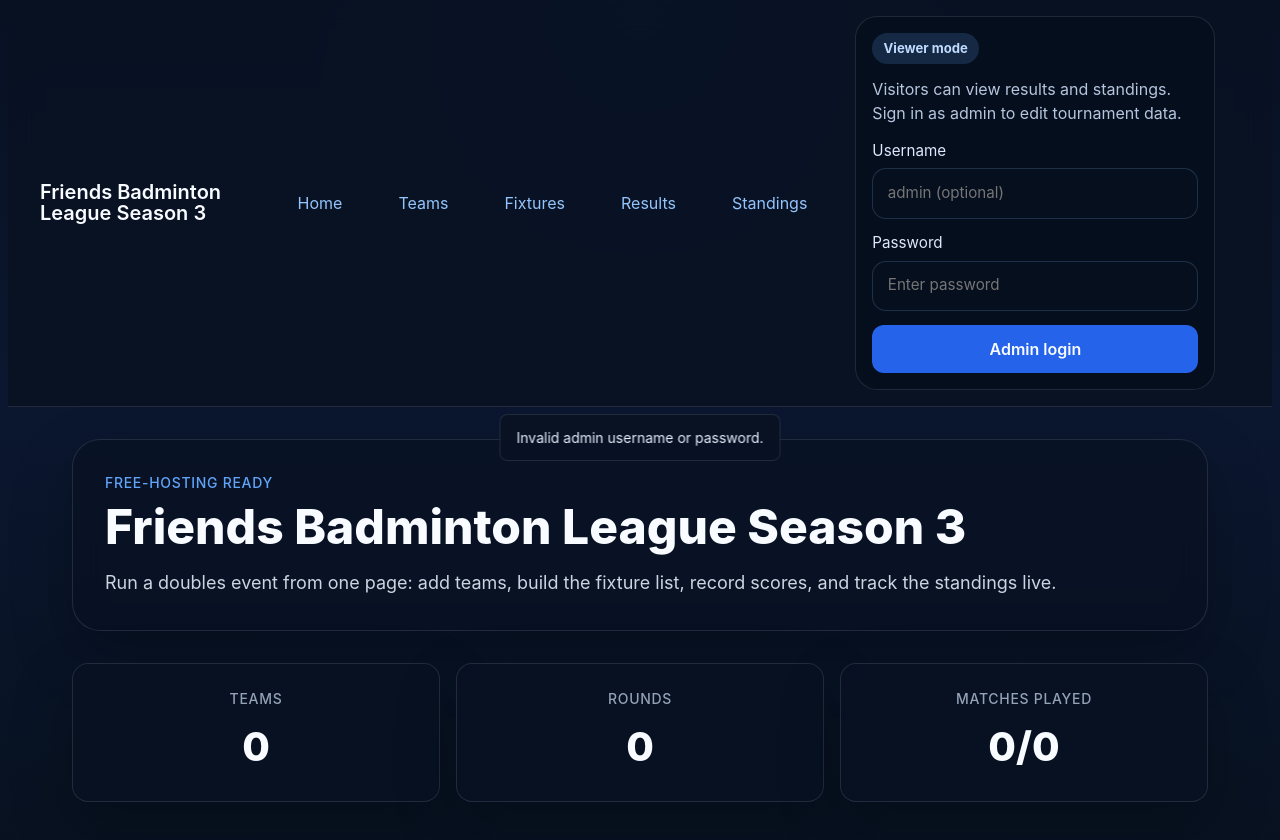
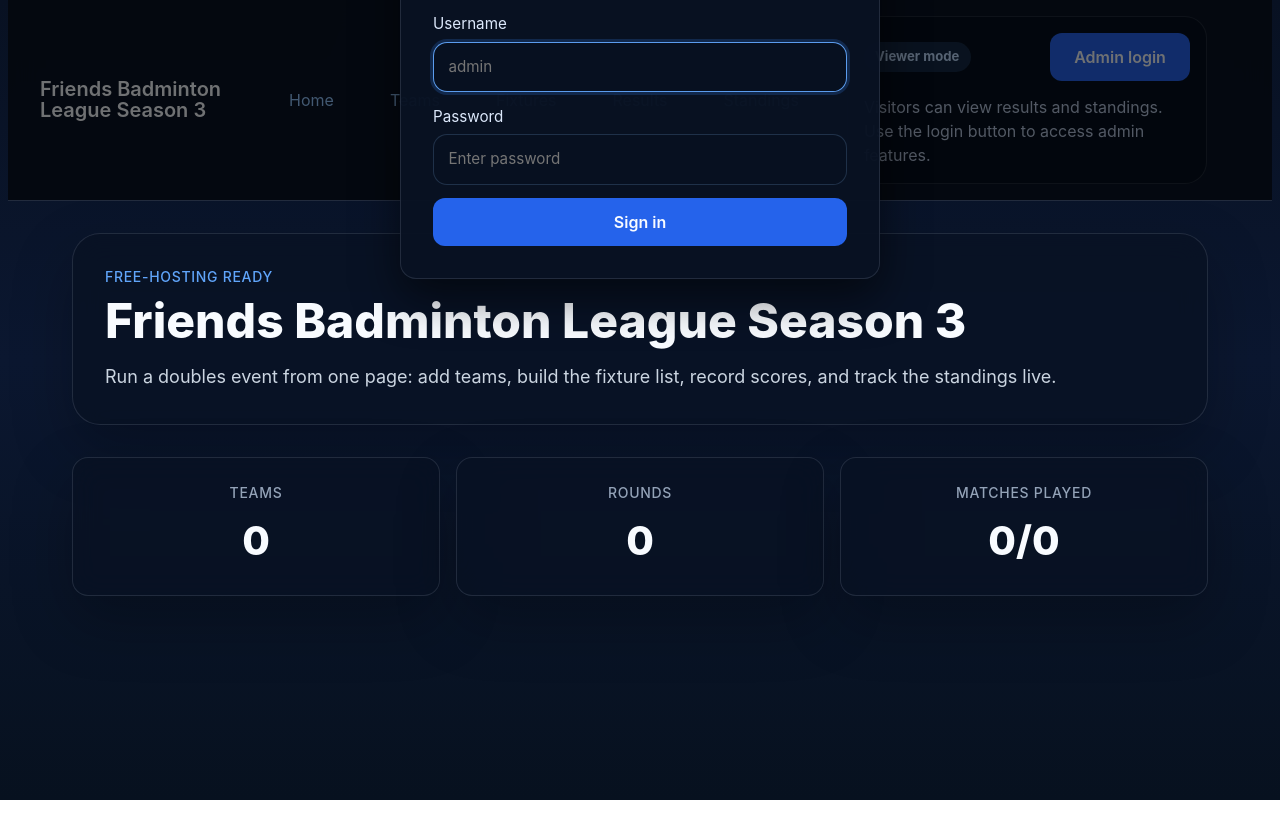
Before and after one commit to Sujay-Nakhare-Git/friends-badminton-league, a React (Vite) app in the folder friends-badminton-league/: page / in a window 1280 px wide. Both pictures are taken after a click on the button "Admin login". Shown: the top 840 px of the page. After the commit the page ends 800 px from the top, so only its background shows below. Built offline with nearby package versions, Linux system fonts and the light colour scheme; the HTML template or start-up script is replaced by a standard one.

Commit message:
Update admin login UX with top-right button and modal popup

```diff
--- a/friends-badminton-league/src/components/Navigation.tsx
+++ b/friends-badminton-league/src/components/Navigation.tsx
@@ -8,6 +8,7 @@ export function Navigation() {
   const { isAdmin, login, logout } = useAdmin()
   const [adminForm, setAdminForm] = useState<AdminForm>(emptyAdminForm)
   const [message, setMessage] = useState<string>('')
+  const [showLoginModal, setShowLoginModal] = useState(false)
 
   const handleAdminLogin = (event: FormEvent<HTMLFormElement>) => {
     event.preventDefault()
@@ -16,6 +17,7 @@ export function Navigation() {
     if (success) {
       setAdminForm(emptyAdminForm)
       setMessage('Admin access granted.')
+      setShowLoginModal(false)
     } else {
       setMessage('Invalid admin username or password.')
     }
@@ -50,16 +52,44 @@ export function Navigation() {
                 <button className="ghost-button" type="button" onClick={handleAdminLogout}>
                   Logout
                 </button>
-              ) : null}
+              ) : (
+                <button
+                  className="primary-button"
+                  type="button"
+                  onClick={() => {
+                    setMessage('')
+                    setShowLoginModal(true)
+                  }}
+                >
+                  Admin login
+                </button>
+              )}
             </div>
 
             {isAdmin ? (
               <p className="access-copy">You can manage teams, fixtures, and scores.</p>
             ) : (
-              <>
               <p className="access-copy">
-                  Visitors can view results and standings. Sign in as admin to edit tournament data.
+                Visitors can view results and standings. Use the login button to access admin features.
               </p>
+            )}
+          </div>
+        </div>
+      </div>
+      {message && !showLoginModal && <div className="nav-message">{message}</div>}
+
+      {showLoginModal && (
+        <div className="modal-overlay" onClick={() => setShowLoginModal(false)}>
+          <div className="modal" onClick={(event) => event.stopPropagation()}>
+            <button
+              className="modal-close"
+              type="button"
+              onClick={() => setShowLoginModal(false)}
+              aria-label="Close login dialog"
+            >
+              ×
+            </button>
+            <h2>Admin Login</h2>
             <form className="admin-form" onSubmit={handleAdminLogin}>
               <label>
                 Username
@@ -69,7 +99,8 @@ export function Navigation() {
                   onChange={(event) =>
                     setAdminForm((current) => ({ ...current, username: event.target.value }))
                   }
-                      placeholder="admin (optional)"
+                  placeholder="admin"
+                  autoFocus
                 />
               </label>
               <label>
@@ -84,15 +115,13 @@ export function Navigation() {
                 />
               </label>
               <button className="primary-button" type="submit">
-                    Admin login
+                Sign in
               </button>
             </form>
-              </>
-            )}
+            {message && <p className="modal-message">{message}</p>}
           </div>
         </div>
-      </div>
-      {message && <div className="nav-message">{message}</div>}
+      )}
     </nav>
   )
 }
--- a/friends-badminton-league/src/index.css
+++ b/friends-badminton-league/src/index.css
@@ -525,6 +525,62 @@ th {
   margin-top: 0.5rem;
   font-size: 0.875rem;
   backdrop-filter: blur(14px);
+}
+
+.modal-overlay {
+  position: fixed;
+  inset: 0;
+  background: rgba(0, 0, 0, 0.55);
+  display: flex;
+  align-items: center;
+  justify-content: center;
+  padding: 1rem;
+  z-index: 200;
+}
+
+.modal {
+  width: min(480px, 100%);
+  background: rgba(9, 18, 35, 0.96);
+  border: 1px solid rgba(148, 163, 184, 0.18);
+  border-radius: 16px;
+  padding: 2rem;
+  position: relative;
+  box-shadow: 0 18px 45px rgba(0, 0, 0, 0.55);
+}
+
+.modal h2 {
+  margin-top: 0;
+  margin-bottom: 1.5rem;
+  font-size: 1.5rem;
+  color: #f8fbff;
+}
+
+.modal-close {
+  position: absolute;
+  top: 1rem;
+  right: 1rem;
+  width: 2.2rem;
+  height: 2.2rem;
+  border-radius: 999px;
+  border: 1px solid rgba(148, 163, 184, 0.25);
+  background: transparent;
+  color: #f8fbff;
+  font-size: 1.25rem;
+  display: grid;
+  place-items: center;
+  cursor: pointer;
+  transition: all 0.15s ease;
+}
+
+.modal-close:hover {
+  background: rgba(59, 130, 246, 0.15);
+}
+
+.modal-message {
+  margin-top: 1rem;
+  text-align: center;
+  color: #f1f5f9;
+  font-size: 0.9rem;
 }
 
 /* Main content */
```
Lines whose indentation alone changed are shown as unchanged.
